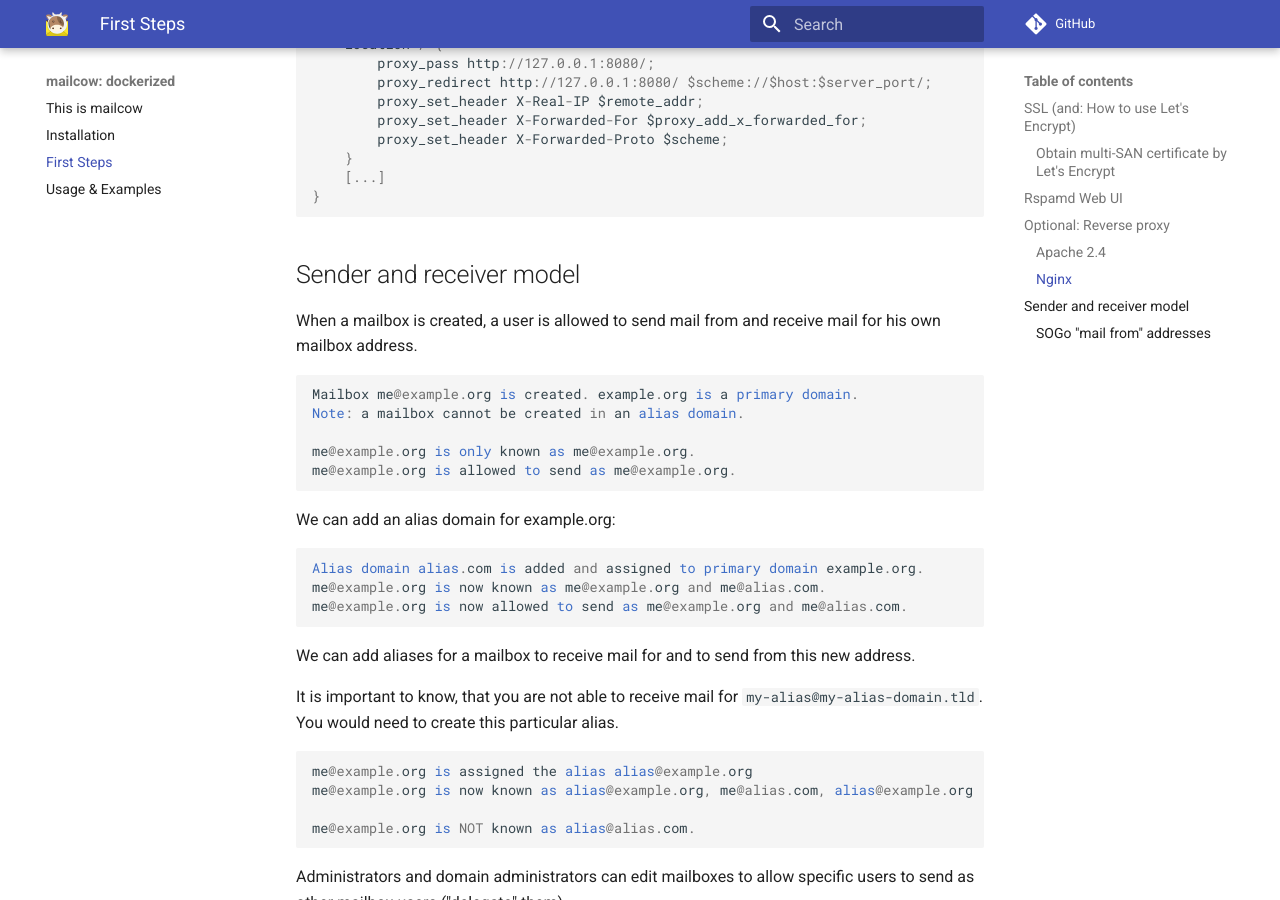
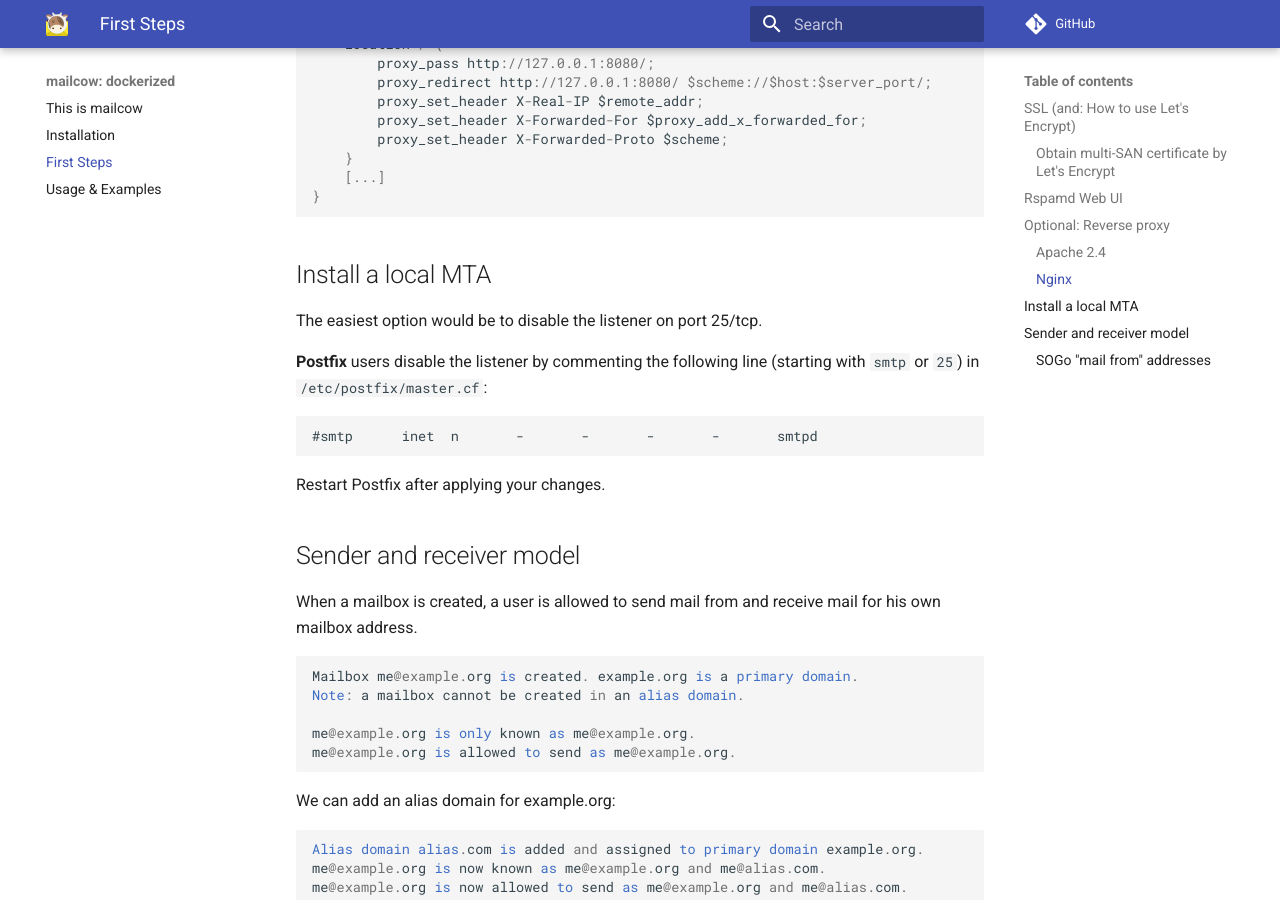
Before and after one commit to Imtiajrex/mailcow-dockerized, an MkDocs documentation site: the page built from docs/first_steps.md, in a window 1280 px wide and 900 px high, scrolled down 3073 px. Built offline with MkDocs 1.6.1 and Material for MkDocs 9.7.7, drawn with Linux system fonts in a browser that asks for light colours; comment, search, counter and statistics services are not loaded; old or Windows-style settings are respelled for this version of MkDocs.

Commit message:
Add hint for local MTA and port blocking issues

````diff
--- a/docs/first_steps.md
+++ b/docs/first_steps.md
@@ -136,6 +136,16 @@ server {
 }
 ```
 
+## Install a local MTA
+
+The easiest option would be to disable the listener on port 25/tcp.
+
+**Postfix** users disable the listener by commenting the following line (starting with `smtp` or `25`) in `/etc/postfix/master.cf`:
+```
+#smtp      inet  n       -       -       -       -       smtpd
+```
+Restart Postfix after applying your changes.
+
 ## Sender and receiver model
 
 When a mailbox is created, a user is allowed to send mail from and receive mail for his own mailbox address.
````
Also changed, not shown: docs/install.md (+2 -0 lines).
